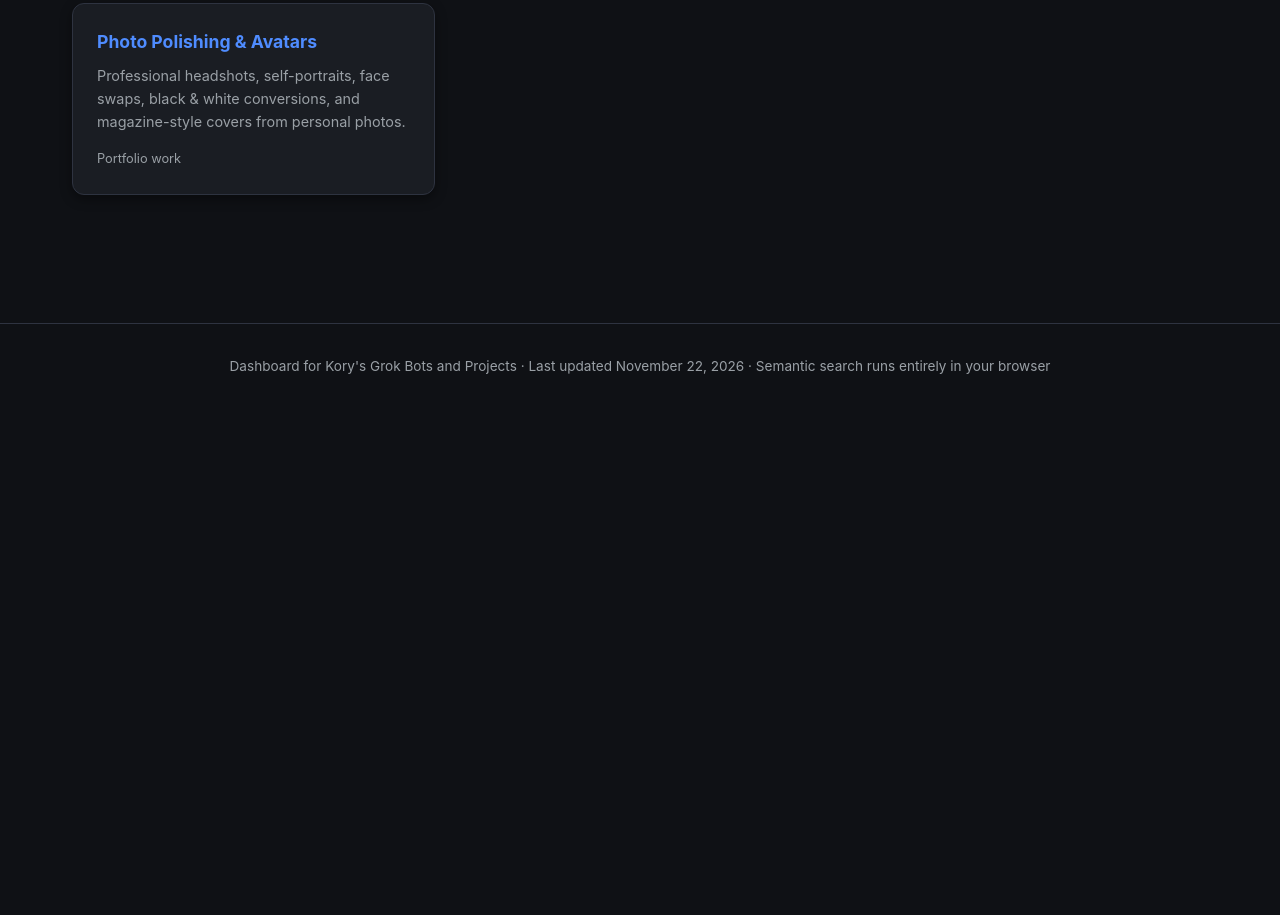
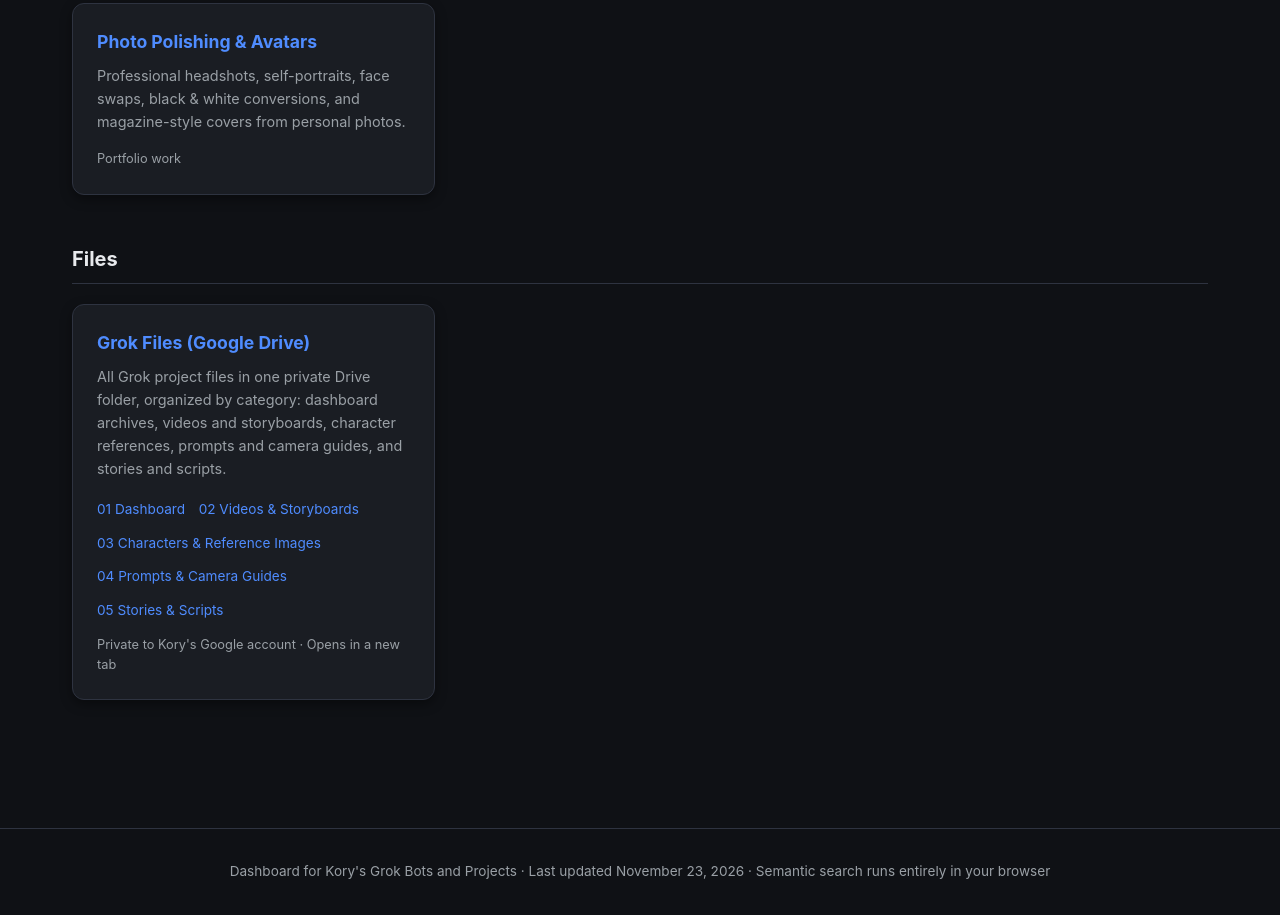
Before and after one commit to keadlekory-art/grok-dashboard, a plain HTML site: page index.html in a window 1280 px wide. Shown: the part 1066-1981 px from the top of the page. Before the commit the page ends 1476 px from the top, so only its background shows below. Drawn offline with Linux system fonts and the light colour scheme.

Commit message:
Add a Grok Files Google Drive link to the dashboard
Link the new private Drive folder and its category subfolders from the home page, and add a search chunk for the section.

```diff
--- a/css/style.css
+++ b/css/style.css
@@ -320,3 +320,30 @@ footer {
   border-radius: 8px;
   box-shadow: var(--card-shadow);
 }
+
+.card h3 a {
+  color: inherit;
+  text-decoration: none;
+}
+
+.card h3 a:hover {
+  text-decoration: underline;
+}
+
+.folder-links {
+  list-style: none;
+  display: flex;
+  flex-wrap: wrap;
+  gap: 0.5rem 0.85rem;
+  margin: 0 0 0.75rem;
+}
+
+.folder-links a {
+  color: var(--accent);
+  text-decoration: none;
+  font-size: 0.85rem;
+}
+
+.folder-links a:hover {
+  text-decoration: underline;
+}
--- a/index.html
+++ b/index.html
@@ -13,6 +13,7 @@
       <a href="index.html" class="active">Dashboard</a>
       <a href="#bots">Bots</a>
       <a href="#projects">Projects</a>
+      <a href="#grok-files">Files</a>
     </nav>
   </header>
 
@@ -73,10 +74,28 @@
         </div>
       </div>
     </div>
+
+    <div class="section" id="grok-files">
+      <h2>Files</h2>
+      <div class="grid">
+        <div class="card" id="grok-files-drive">
+          <h3><a href="https://drive.google.com/drive/folders/1AZxZvMA_0BTNySO3B40mhKBrlsmPzNi1" target="_blank" rel="noopener noreferrer">Grok Files (Google Drive)</a></h3>
+          <p>All Grok project files in one private Drive folder, organized by category: dashboard archives, videos and storyboards, character references, prompts and camera guides, and stories and scripts.</p>
+          <ul class="folder-links">
+            <li><a href="https://drive.google.com/drive/folders/1KdVEuQvrKisltISrt35VfoTpUCoqS_PD" target="_blank" rel="noopener noreferrer">01 Dashboard</a></li>
+            <li><a href="https://drive.google.com/drive/folders/1a4LkwaqzCLmT03yLZieYHpA--7CfiZJS" target="_blank" rel="noopener noreferrer">02 Videos &amp; Storyboards</a></li>
+            <li><a href="https://drive.google.com/drive/folders/1yJuohlB_3OBpylnKHYX4Md75U9w7-MDX" target="_blank" rel="noopener noreferrer">03 Characters &amp; Reference Images</a></li>
+            <li><a href="https://drive.google.com/drive/folders/1yDHNHYHRyxxkEU70wH4ZnPFt0yxFQtKU" target="_blank" rel="noopener noreferrer">04 Prompts &amp; Camera Guides</a></li>
+            <li><a href="https://drive.google.com/drive/folders/1c-iEnqm9-J3cySDa5n3fadaOFjXV8OK0" target="_blank" rel="noopener noreferrer">05 Stories &amp; Scripts</a></li>
+          </ul>
+          <div class="meta">Private to Kory's Google account · Opens in a new tab</div>
+        </div>
+      </div>
+    </div>
   </div>
 
   <footer>
-    Dashboard for Kory's Grok Bots and Projects · Last updated November 22, 2026 · Semantic search runs entirely in your browser
+    Dashboard for Kory's Grok Bots and Projects · Last updated November 23, 2026 · Semantic search runs entirely in your browser
   </footer>
   <script type="module" src="js/search.js"></script>
 </body>
--- a/js/search.js
+++ b/js/search.js
@@ -142,6 +142,13 @@ const RESEARCH_CHUNKS = [
     title: "Cinematic Short Stories",
     text: "AI-generated short story videos combining image generation, video, voice, and editing. Emphasis on character consistency across shots and cinematic quality.",
     link: "index.html#cinematic-short-stories"
+  },
+  {
+    id: "grok-files-drive",
+    bot: "Dashboard",
+    title: "Grok Files (Google Drive)",
+    text: "All of Kory's Grok project files in one private Google Drive folder, organized into categories: Dashboard archives, Videos and Storyboards, Characters and Reference Images, Prompts and Camera Guides, and Stories and Scripts. The folder is private to Kory's Google account and opens in a new tab.",
+    link: "index.html#grok-files-drive"
   }
 ];
 
```
